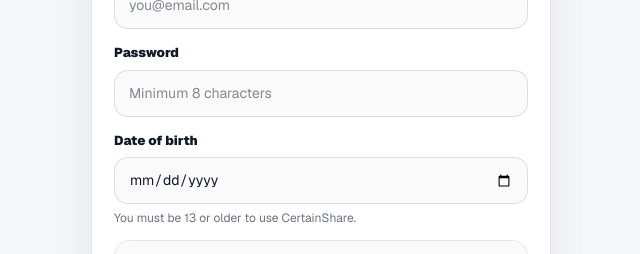
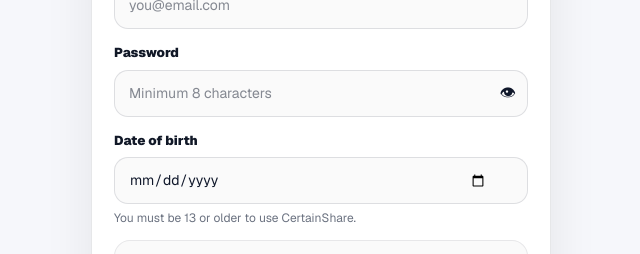
Before and after one commit to CertainShare/certainshare-web, a Next.js app: page /signup in a window 1280 px wide. Shown: the part 295-549 px from the top of the page, without its empty margins (319-959 px from the left). Built offline with nearby package versions, Linux system fonts and the light colour scheme; no server answers.

Commit message:
show password

```diff
--- a/app/login/page.tsx
+++ b/app/login/page.tsx
@@ -10,6 +10,7 @@ export default function LoginPage() {
 
   const [email, setEmail] = useState("");
   const [password, setPassword] = useState("");
+  const [showPassword, setShowPassword] = useState(false);
 
   const [loading, setLoading] = useState(false);
   const [error, setError] = useState("");
@@ -89,13 +90,33 @@ router.push("/login/2fa");
 
             <div style={styles.field}>
               <label style={styles.label}>Password</label>
+
+              <div style={{ position: "relative" }}>
                 <input
                   value={password}
                   onChange={(e) => setPassword(e.target.value)}
                   style={styles.input}
-                type="password"
+                  type={showPassword ? "text" : "password"}
                   placeholder="Enter your password"
                 />
+
+                <button
+                  type="button"
+                  onClick={() => setShowPassword(!showPassword)}
+                  style={{
+                    position: "absolute",
+                    right: 12,
+                    top: "50%",
+                    transform: "translateY(-50%)",
+                    border: "none",
+                    background: "none",
+                    cursor: "pointer",
+                    fontSize: 16
+                  }}
+                >
+                  {showPassword ? "🙈" : "👁"}
+                </button>
+              </div>
             </div>
 
             {error && <div style={styles.errorBox}>Error: {error}</div>}
@@ -224,7 +245,7 @@ const styles: Record<string, React.CSSProperties> = {
 
   input: {
     width: "100%",
-    padding: "12px 14px",
+    padding: "12px 40px 12px 14px",
     borderRadius: 14,
     border: "1px solid rgba(15,23,42,0.12)",
     background: "rgba(15,23,42,0.02)",
--- a/app/signup/page.tsx
+++ b/app/signup/page.tsx
@@ -10,6 +10,7 @@ export default function SignupPage() {
 
   const [email, setEmail] = useState("");
   const [password, setPassword] = useState("");
+  const [showPassword, setShowPassword] = useState(false);
   const [birthdate, setBirthdate] = useState("");
 
   const [acceptedTerms, setAcceptedTerms] = useState(false);
@@ -115,13 +116,33 @@ export default function SignupPage() {
 
             <div style={styles.field}>
               <label style={styles.label}>Password</label>
+
+              <div style={{ position: "relative" }}>
                 <input
                   value={password}
                   onChange={(e) => setPassword(e.target.value)}
                   style={styles.input}
-                type="password"
+                  type={showPassword ? "text" : "password"}
                   placeholder="Minimum 8 characters"
                 />
+
+                <button
+                  type="button"
+                  onClick={() => setShowPassword(!showPassword)}
+                  style={{
+                    position: "absolute",
+                    right: 12,
+                    top: "50%",
+                    transform: "translateY(-50%)",
+                    border: "none",
+                    background: "none",
+                    cursor: "pointer",
+                    fontSize: 16
+                  }}
+                >
+                  {showPassword ? "🙈" : "👁"}
+                </button>
+              </div>
             </div>
 
             <div style={styles.field}>
@@ -275,7 +296,7 @@ const styles: Record<string, React.CSSProperties> = {
 
   input: {
     width: "100%",
-    padding: "12px 14px",
+    padding: "12px 40px 12px 14px",
     borderRadius: 14,
     border: "1px solid rgba(15,23,42,0.12)",
     background: "rgba(15,23,42,0.02)",
```
Lines whose indentation alone changed are shown as unchanged.
